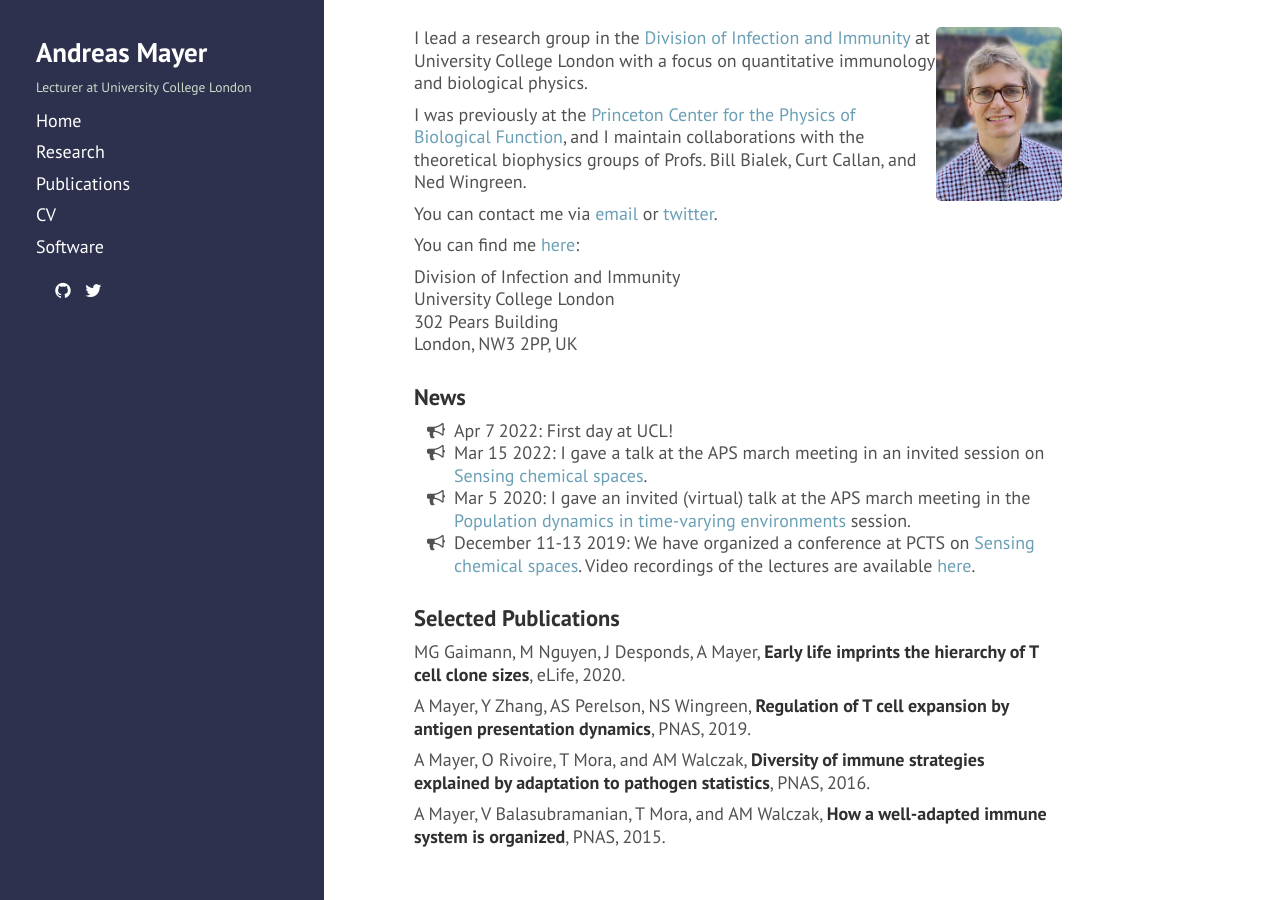
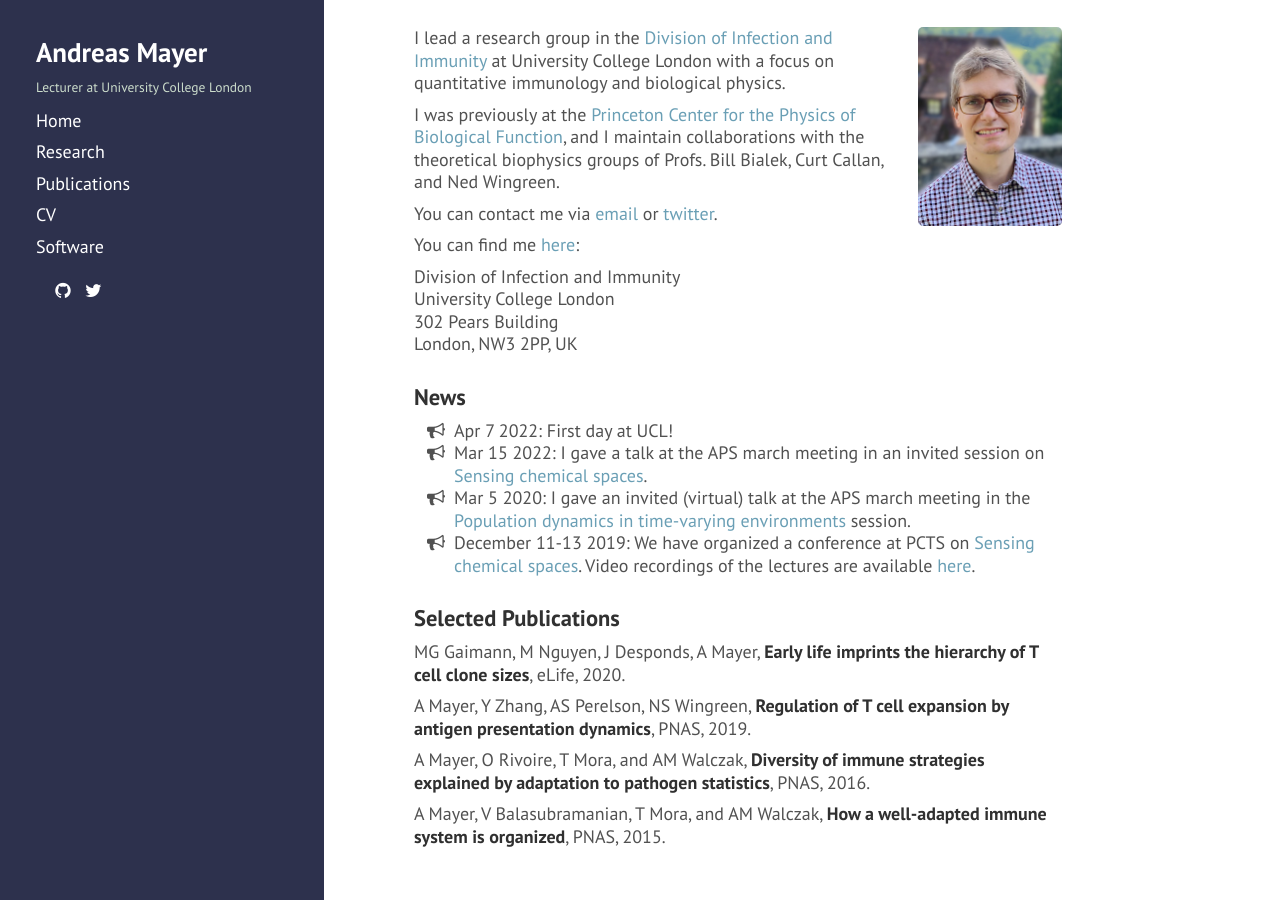
Before and after one commit to andim/andim.github.io, a Jekyll site: the page built from index.md, in a window 1280 px wide. Built offline with Jekyll 4.4.1, drawn with Linux system fonts in a browser that asks for light colours; nearby versions of some CDN libraries; a style sheet for code colours, icons or effects is not loaded.

Commit message:
profile pic css styling

```diff
--- a/index.md
+++ b/index.md
@@ -4,7 +4,7 @@ title: Home
 order: 1
 ---
 
-<img style="width:7em" src="images/andreasmayer.jpg" align="right">
+<img style="width:8em;margin-left:1em;border-radius:5px" src="images/andreasmayer.jpg" align="right">
 I lead a research group in the [Division of Infection and Immunity](https://www.ucl.ac.uk/infection-immunity/) at University College London with a focus on quantitative immunology and biological physics.
 
 I was previously at the [Princeton Center for the Physics of Biological Function](https://biophysics.princeton.edu/), and I maintain collaborations with the theoretical biophysics groups of Profs. Bill Bialek, Curt Callan, and Ned Wingreen.
```
